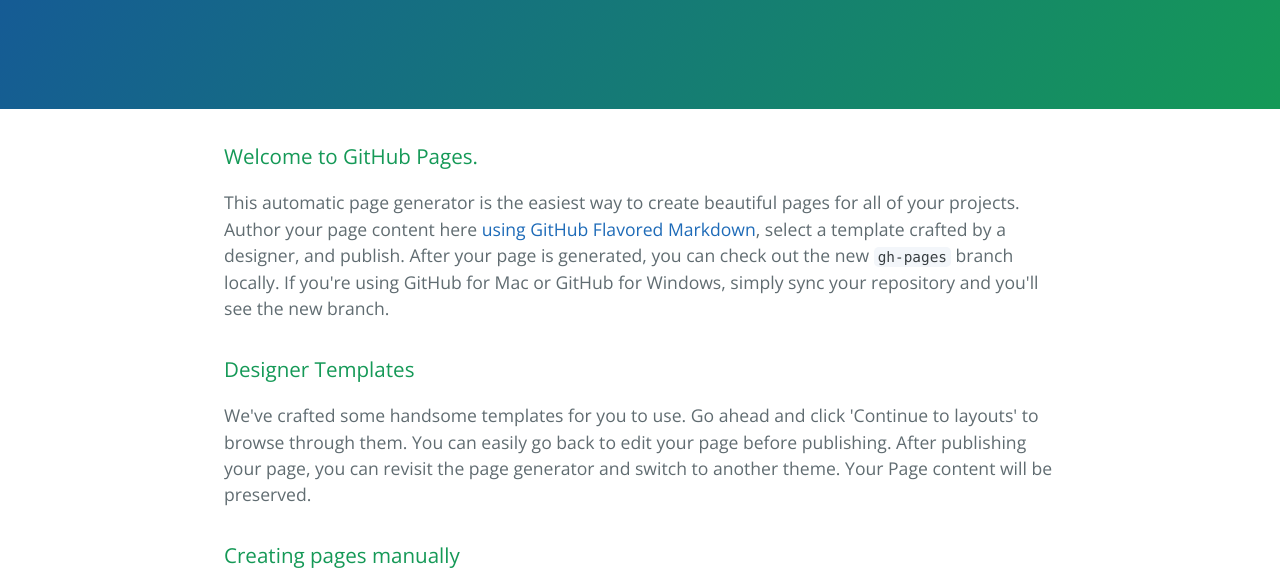
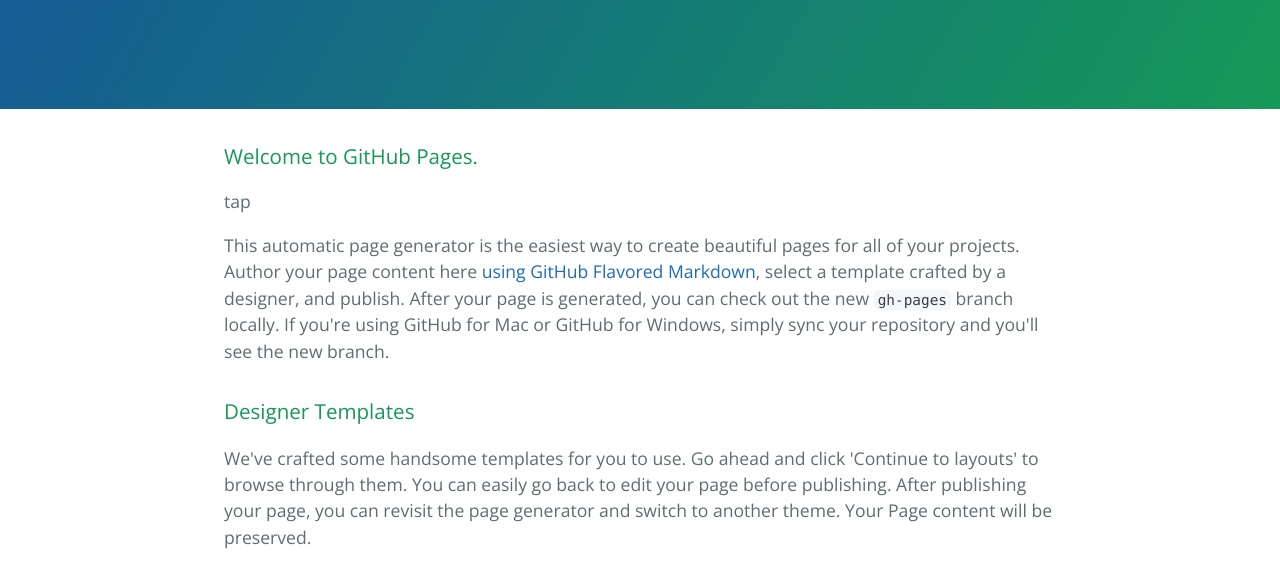
Before and after one commit to 1nuscript/inuscript.github.io, a plain HTML site: page index.html in a window 1280 px wide. Shown: the part 161-740 px from the top of the page. Drawn offline with nearby package versions, Linux system fonts and the light colour scheme.

Commit message:
tap test

```diff
--- a/index.html
+++ b/index.html
@@ -18,7 +18,7 @@
     <section class="main-content">
       <h3>
 <a id="welcome-to-github-pages" class="anchor" href="#welcome-to-github-pages" aria-hidden="true"><span class="octicon octicon-link"></span></a>Welcome to GitHub Pages.</h3>
-
+tap
 <p>This automatic page generator is the easiest way to create beautiful pages for all of your projects. Author your page content here <a href="https://guides.github.com/features/mastering-markdown/">using GitHub Flavored Markdown</a>, select a template crafted by a designer, and publish. After your page is generated, you can check out the new <code>gh-pages</code> branch locally. If you're using GitHub for Mac or GitHub for Windows, simply sync your repository and you'll see the new branch.</p>
 
 <h3>
```
